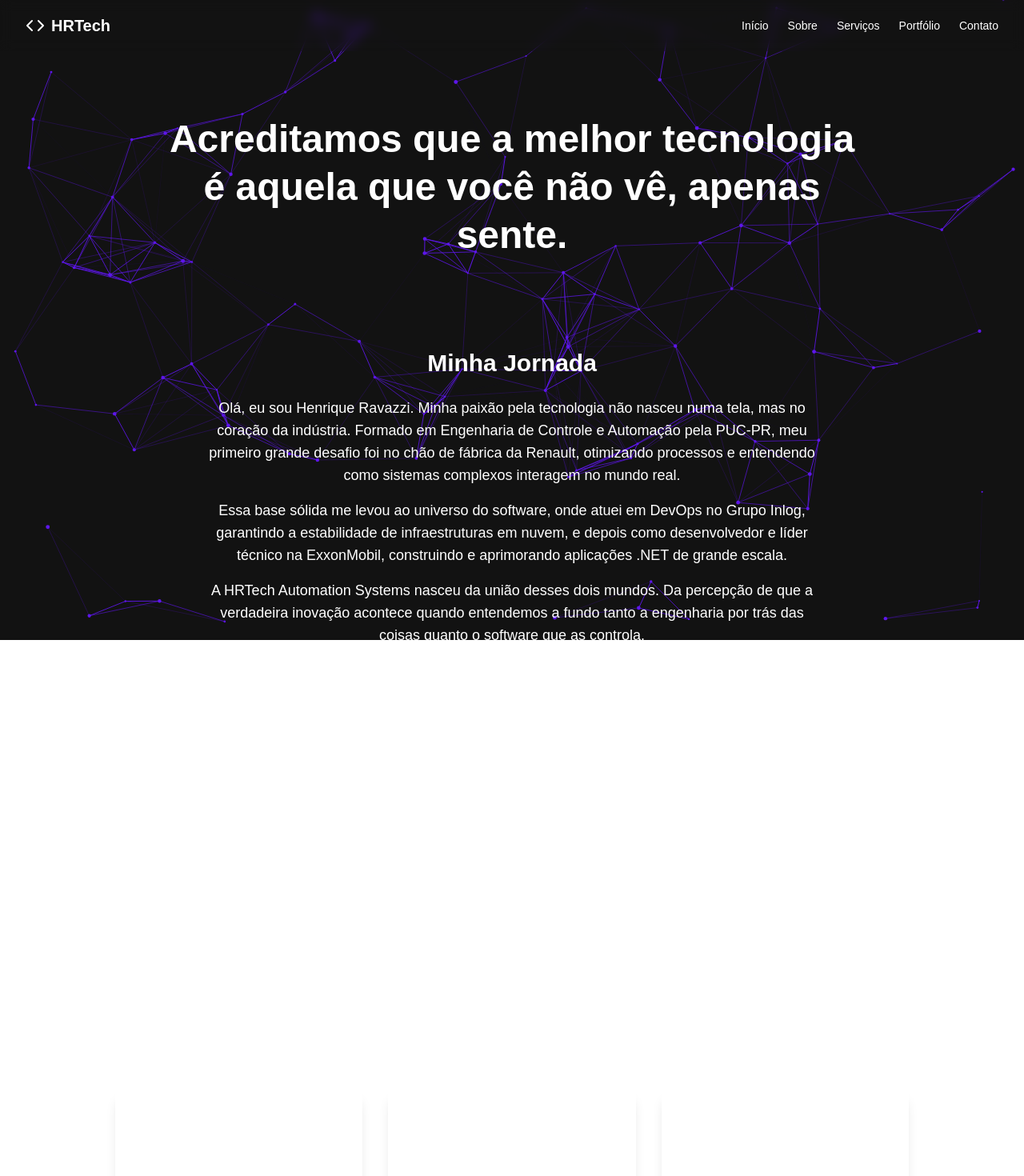
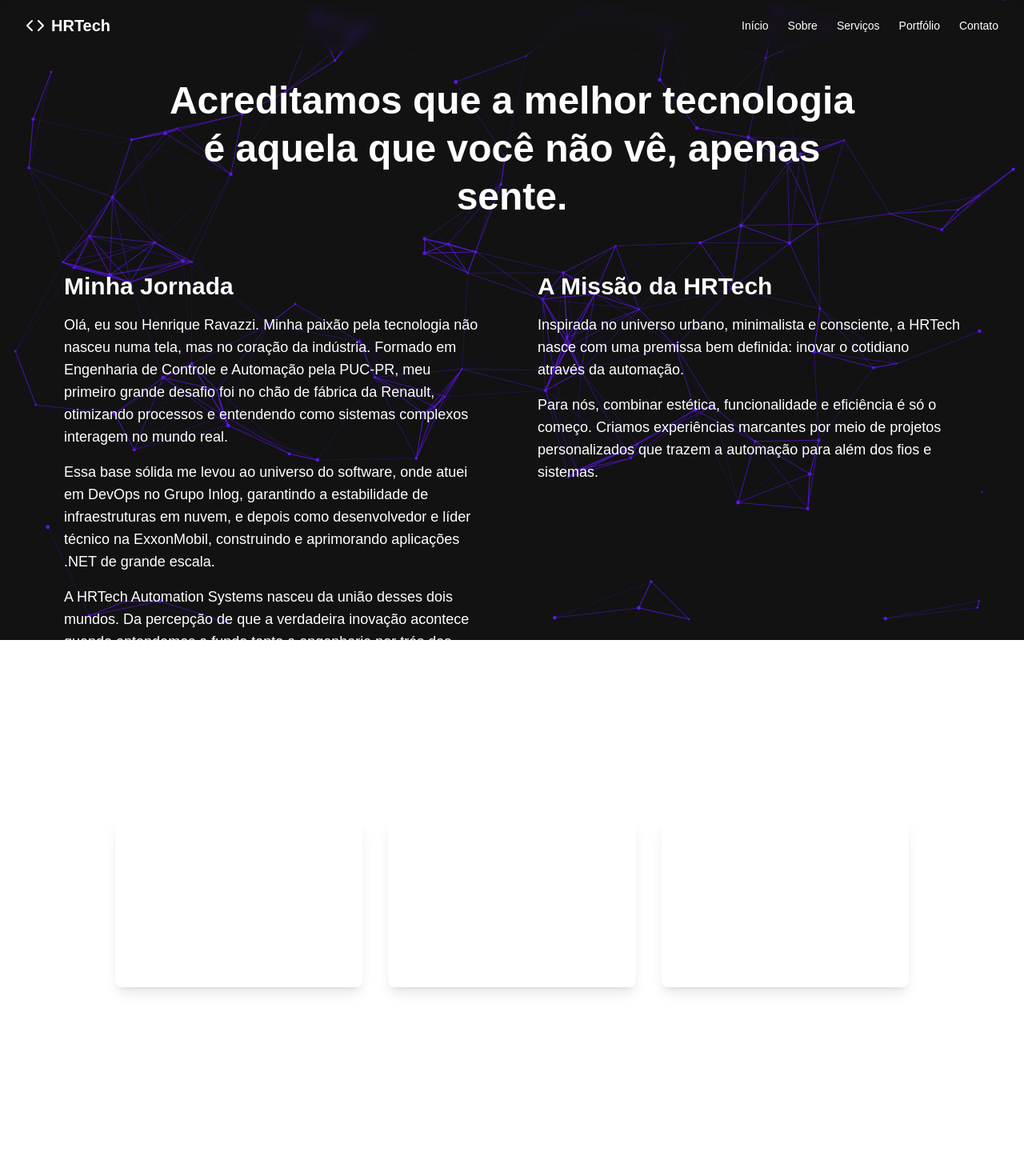
Before and after one commit to HenriqueRavazzi/hrtech-website, a Next.js app: page /about in a window 1280 px wide. Shown: the top 1470 px of the page at 80% size. Built offline with nearby package versions, Linux system fonts and the light colour scheme.

Commit message:
feat: Reestrutura a seção "Sobre" com novas animações e conteúdo detalhado

```diff
--- a/app/about/page.tsx
+++ b/app/about/page.tsx
@@ -9,37 +9,41 @@ export default function AboutPage() {
     <div className="bg-dark">
       <Navbar />
       <main className="pt-24 pb-12">
-        <AnimatedSection className="w-full py-12">
-          <div className="container mx-auto max-w-4xl text-center px-4">
+        <AnimatedSection>
+          <div className="container mx-auto max-w-4xl text-center px-4 mb-16">
             <h1 className="text-4xl md:text-5xl font-bold leading-tight">
               Acreditamos que a melhor tecnologia é aquela que você não vê, apenas sente.
             </h1>
           </div>
         </AnimatedSection>
 
-        <AnimatedSection className="w-full py-16">
-          <div className="container mx-auto max-w-4xl px-4 text-center">
-            <h2 className="text-3xl font-bold text-primary mb-6">Minha Jornada</h2>
-            <div className="text-lg text-light/80 space-y-4 max-w-3xl mx-auto text-left md:text-center">
+        <AnimatedSection>
+          <div className="container mx-auto max-w-6xl px-4">
+            <div className="grid grid-cols-1 lg:grid-cols-2 gap-12 lg:gap-16 items-start">
+
+              <div className="space-y-4">
+                <h2 className="text-3xl font-bold text-primary mb-4">Minha Jornada</h2>
+                <div className="text-lg text-light/80 space-y-4">
                   <p>Olá, eu sou Henrique Ravazzi. Minha paixão pela tecnologia não nasceu numa tela, mas no coração da indústria. Formado em Engenharia de Controle e Automação pela PUC-PR, meu primeiro grande desafio foi no chão de fábrica da Renault, otimizando processos e entendendo como sistemas complexos interagem no mundo real.</p>
                   <p>Essa base sólida me levou ao universo do software, onde atuei em DevOps no Grupo Inlog, garantindo a estabilidade de infraestruturas em nuvem, e depois como desenvolvedor e líder técnico na ExxonMobil, construindo e aprimorando aplicações .NET de grande escala.</p>
                   <p>A HRTech Automation Systems nasceu da união desses dois mundos. Da percepção de que a verdadeira inovação acontece quando entendemos a fundo tanto a engenharia por trás das coisas quanto o software que as controla.</p>
                 </div>
               </div>
-        </AnimatedSection>
 
-        <AnimatedSection className="w-full py-16">
-            <div className="container mx-auto max-w-4xl px-4 text-center">
-                <h2 className="text-3xl font-bold text-primary mb-6">A Missão da HRTech</h2>
-                <div className="text-lg text-light/80 space-y-4 max-w-3xl mx-auto">
+              <div className="space-y-4">
+                <h2 className="text-3xl font-bold text-primary mb-4">A Missão da HRTech</h2>
+                <div className="text-lg text-light/80 space-y-4">
                     <p>Inspirada no universo urbano, minimalista e consciente, a HRTech nasce com uma premissa bem definida: inovar o cotidiano através da automação.</p>
                     <p>Para nós, combinar estética, funcionalidade e eficiência é só o começo. Criamos experiências marcantes por meio de projetos personalizados que trazem a automação para além dos fios e sistemas.</p>
                 </div>
               </div>
+
+            </div>
+          </div>
         </AnimatedSection>
 
-        <AnimatedSection className="w-full py-16">
-          <div className="container mx-auto max-w-5xl text-center px-4">
+        <AnimatedSection>
+          <div className="container mx-auto max-w-5xl text-center px-4 mt-24">
             <h2 className="text-3xl font-bold text-primary mb-12">Nossos Valores</h2>
             <div className="grid grid-cols-1 md:grid-cols-3 gap-8">
               <Card>
```
Lines whose indentation alone changed are shown as unchanged.
